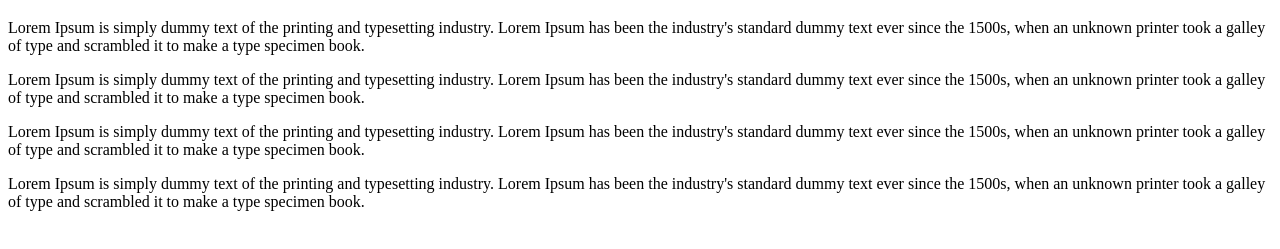
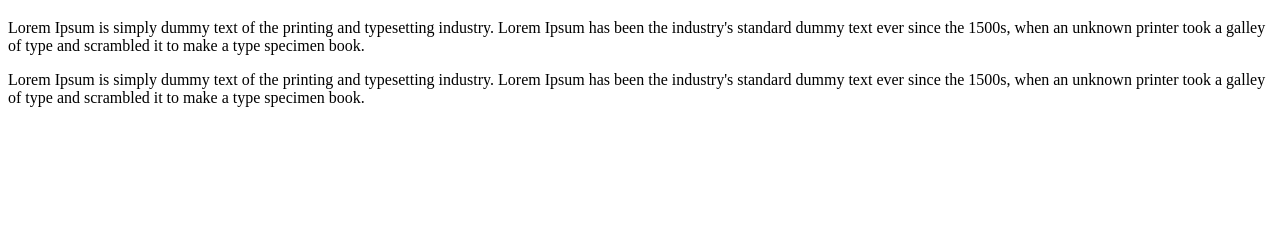
Before and after one commit to wesleyjrs/treinamento, a plain HTML site: page index.html in a window 1280 px wide. Shown: the part 61-310 px from the top of the page. Drawn offline with Linux system fonts and the light colour scheme.

Commit message:
Update index.html
retirado paragrafos finais

```diff
--- a/index.html
+++ b/index.html
@@ -17,13 +17,7 @@
         has been the industry's standard dummy text ever since the 1500s, when an unknown printer
         took a galley of type and scrambled it to make a type specimen book.</p>
 
-    <p>Lorem Ipsum is simply dummy text of the printing and typesetting industry. Lorem Ipsum
-        has been the industry's standard dummy text ever since the 1500s, when an unknown printer
-        took a galley of type and scrambled it to make a type specimen book.</p>
 
-    <p>Lorem Ipsum is simply dummy text of the printing and typesetting industry. Lorem Ipsum
-        has been the industry's standard dummy text ever since the 1500s, when an unknown printer
-        took a galley of type and scrambled it to make a type specimen book.</p>
 
 </body>
 </html>
```
